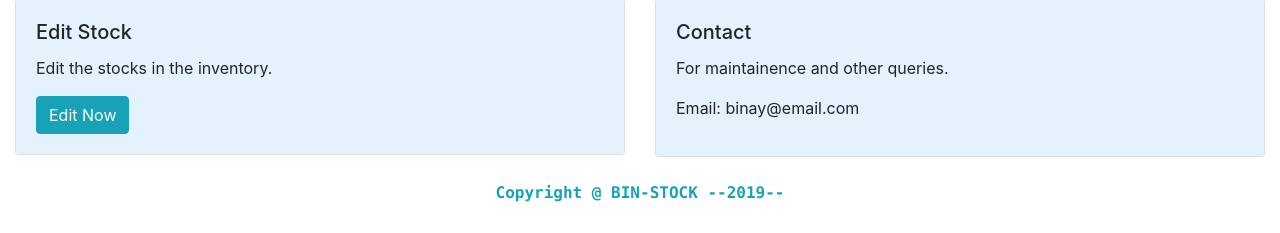
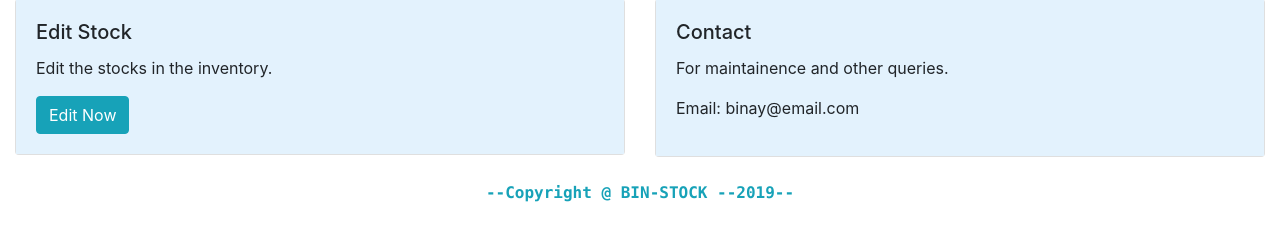
Before and after one commit to iamanuppaudel/Simple-Inventory-Management-System-using-PHP-core, a PHP site: page /index.php in a window 1280 px wide. Shown: the part 567-800 px from the top of the page. Run offline with PHP 8.4, Linux system fonts and the light colour scheme.

Commit message:
simple inventory management

```diff
--- a/footer.php
+++ b/footer.php
@@ -1,5 +1,5 @@
 <br><div class="container-fluid">
-	<p class="card-text font-weight-bold text-monospace text-info " style="text-align: center;">Copyright @ BIN-STOCK --2019--</p>
+	<p class="card-text font-weight-bold text-monospace text-info " style="text-align: center;">--Copyright @ BIN-STOCK --2019--</p>
 </div>
 
 </body>
```
